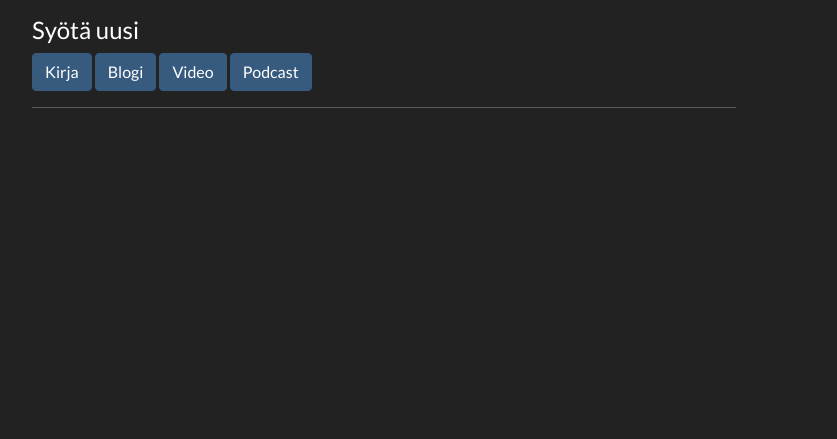
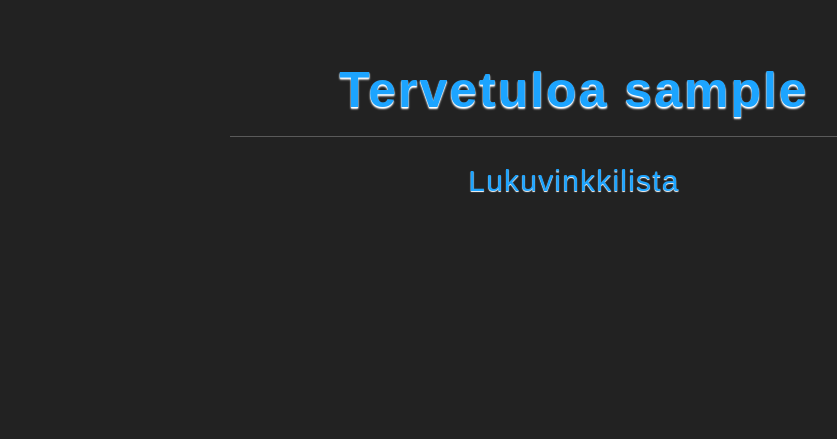
Before and after one commit to nuclearkittens/Lukuvinkkisovellus, a Flask app: page / in a window 1280 px wide. Shown: the part 262-701 px from the top of the page, without its empty margins (82-919 px from the left). Run offline with Flask 2, Linux system fonts and the light colour scheme; the visitor is signed in with stand-in values (Sample User, id 1); some libraries are stand-ins or nearby versions.

Commit message:
Update visual look

```diff
--- a/src/static/styles.css
+++ b/src/static/styles.css
@@ -12,6 +12,30 @@
     border-width: 1px;
 }
 
+h3 {
+    padding-top: 30px;
+    text-align: center;
+    color: rgb(28, 164, 255);
+    font-family: fantasy;
+    font-weight: 600;
+    font-size: 50px;
+    letter-spacing: 0.04em;
+    text-shadow: 0 1px 1px rgba(255, 255, 255, 1),
+                0 2px 2px rgba(255, 255, 255, 1);
+
+}
+
+h4 {
+    padding-top: 10px;
+    text-align: center;
+    color: rgb(28, 164, 255);
+    font-family: fantasy;
+    font-size: 30px;
+    letter-spacing: 0.04em;
+    text-shadow: 0 1px 1px rgba(255, 255, 255, 1);
+
+}
+
 .logo {
     display: block;
     background-color: rgb(28, 164, 255);
@@ -24,3 +48,11 @@
                 0 8px 8px rgba(0,0,0,0.4),
                 0 16px 16px rgba(0,0,0,0.4);
 }
+
+.content {
+    margin-top: 30px;
+    margin-bottom: 150px;
+    margin-left: auto;
+    margin-right: auto;
+    max-width: 45em;
+}
--- a/src/templates/index.html
+++ b/src/templates/index.html
@@ -5,6 +5,7 @@
 {% endblock %}
 
 {% block content %}
+<div class="content">
 
   {% with messages = get_flashed_messages() %}
           {% if messages %}
@@ -18,80 +19,74 @@
       <p>
   <ul>
       {% if session.user_id %}
-    <h4>Syötä uusi</h2>
-    <a class="btn btn-primary" href="/new_book" role="button">Kirja</a>
-    <a class="btn btn-primary" href="/new_blog" role="button">Blogi</a>
-    <a class="btn btn-primary" href="/new_video" role="button">Video</a>
-    <a class="btn btn-primary" href="/new_podcast" role="button">Podcast</a>
+      <h3>Tervetuloa {{ session.username }}</h3>
+      <hr>
+      <h4>Lukuvinkkilista</h4>
 
-    <hr>
-    <ul>
         {% if books is not none %}
           {% for book in books %}
-          <div class="list-group">
+          <div class="list-group" style="padding-top: 5px;">
             <a href="/books/{{ book[0] }}" class="list-group-item list-group-item-action">
-              <div class="d-flex w-100 justify-content-between">
-                <h5 class="mb-1">{{ book[2] }}</h5>
-                <h8 class="mb-1">{{ book[1] }}</h8>
-                <small>{{ book[4] }}</small>
+              <div class="d-flex justify-content-between">
+                <h5 class="mb-1">Otsikko: {{ book[2] }}</h5>
+                <small>Tyyppi: {{ book[4] }}</small>
               </div>
-              <p class="mb-1">{{ book[5] }}</p>
+              <h8 class="mb-1">Kirjoittaja: {{ book[1] }}</h8>
+              <p class="mb-1">Kuvaus: {{ book[5] }}</p>
               <small class="text-muted">ISBN: {{ book[3] }}</small>
-            </a>
-          </div>
-
-        {% endfor %}
-      {% endif %}
-      {% if podcasts is not none %}
-        {% for podcast in podcasts %}
-        <div class="list-group">
-          <a href="/podcasts/{{ podcast[0] }}" class="list-group-item list-group-item-action">
-            <div class="d-flex w-100 justify-content-between">
-              <h5 class="mb-1">{{ podcast[2] }}</h5>
-              <h8 class="mb-1">{{ podcast[1] }}</h8>
-              <small>{{ podcast[4] }}</small>
-            </div>
-            <p class="mb-1">{{ podcast[3] }}</p>
-            <small></small>
             </a>
           </div>
           {% endfor %}
           {% endif %}
-      {% if blogs is not none %}
-        {% for blog in blogs %}
-        <div class="list-group">
-          <a href="/blogs/{{ blog[0] }}" class="list-group-item list-group-item-action">
-            <div class="d-flex w-100 justify-content-between">
-              <h5 class="mb-1">{{ blog[2] }}</h5>
-              <h8 class="mb-1">{{ blog[1] }}</h8>
-              <small>{{ blog[5] }}</small>
+
+        {% if podcasts is not none %}
+          {% for podcast in podcasts %}
+          <div class="list-group" style="padding-top: 5px;">
+            <a href="/podcasts/{{ podcast[0] }}" class="list-group-item list-group-item-action">
+              <div class="d-flex justify-content-between">
+                <h5 class="mb-1">Nimi: {{ podcast[1] }}</h5>
+                <small>Tyyppi: {{ podcast[4] }}</small>
               </div>
-            <p class="mb-1">{{ blog[4] }}</p>
-            <small class="text-muted">{{ blog[3] }}</small>
+              <h8 class="mb-1">Jakso: {{ podcast[2] }}</h8>
+              <p class="mb-1">Kuvaus: {{ podcast[3] }}</p>
             </a>
           </div>
           {% endfor %}
         {% endif %}
-      {% if videos is not none %}
-        {% for video in videos %}
-        <div class="list-group">
-          <a href="/videos/{{ video[0] }}" class="list-group-item list-group-item-action">
-            <div class="d-flex w-100 justify-content-between">
-              <h5 class="mb-1">{{ video[1] }}</h5>
-              <small>{{ video[4] }}</small>
+
+        {% if blogs is not none %}
+          {% for blog in blogs %}
+          <div class="list-group" style="padding-top: 5px;">
+            <a href="/blogs/{{ blog[0] }}" class="list-group-item list-group-item-action">
+              <div class="d-flex justify-content-between">
+                <h5 class="mb-1">Otsikko: {{ blog[2] }}</h5>
+                <small>Tyyppi: {{ blog[5] }}</small>
               </div>
-            <p class="mb-1">{{ video[3] }}</p>
-            <small class="text-muted">{{ video[2] }}</small>
+              <h8 class="mb-1">Kirjoittaja: {{ blog[1] }}</h8>
+              <p class="mb-1">Kuvaus: {{ blog[4] }}</p>
+              <small class="text-muted">URL: {{ blog[3] }}</small>
             </a>
           </div>
           {% endfor %}
         {% endif %}
-    </ul>
 
+        {% if videos is not none %}
+          {% for video in videos %}
+          <div class="list-group" style="padding-top: 5px;">
+            <a href="/videos/{{ video[0] }}" class="list-group-item list-group-item-action">
+              <div class="d-flex justify-content-between">
+                <h5 class="mb-1">Otsikko: {{ video[1] }}</h5>
+                <small>Tyyppi: {{ video[3] }}</small>
+              </div>
+              <p class="mb-1">Kuvaus: {{ video[4] }}</p>
+              <small class="text-muted">URL: {{ video[2] }}</small>
+            </a>
+          </div>
+          {% endfor %}
+        {% endif %}
 
       {% else %}
-
-    Start by logging in!
+      <h3>Start by logging in!</h3>
       <form action="/login" method="POST">
           {{ form.csrf_token }}
           <div class="form-group">
@@ -132,5 +127,5 @@
       {% endif %}
 
   </ul>
-
+</div>
 {% endblock %}
--- a/src/templates/layout.html
+++ b/src/templates/layout.html
@@ -7,11 +7,13 @@
         <link rel="stylesheet" href="/static/bootstrap.min.css">
         <link rel="stylesheet" href="/static/styles.css">
     </head>
+
     <body>
         <div class="header">
             <image class="logo" src="/static/pics/Lukuvinkkisovellus_logo.png" alt="lukuvinkki_logo" width="650" height="80">
             <h6 class="font-italic" style="text-align: center; padding-top: 15px;">Ohjelmistotuotanto, syksy 2021</h6>
         </div>
+
         <div class="header-bottom-margin"></div>
 
         <nav class="navbar navbar-expand-lg navbar-dark bg-primary">
@@ -47,6 +49,7 @@
                         </li>
                         {% endif %}
                     </ul>
+
                     {% if session.user_id %}
                     <ul class="navbar-nav ml-auto">
                         <li class="nav-item">
@@ -58,13 +61,7 @@
             </div>
         </nav>
 
-        <div class="container" >
-            <div class="row">
-              <div class="col-8">
-
         {% block content %}{% endblock %}
-        </div>
-
         <nav class="navbar navbar-expand-sm bg-dark navbar-dark fixed-bottom">
             <div class="container-fluid">
                 <div class="col" style="text-align: center;">
```
Also changed, not shown: src/templates/new_blog.html (+4 -3 lines), src/templates/new_book.html (+4 -3 lines), src/templates/new_podcast.html (+4 -3 lines), src/templates/new_video.html (+4 -3 lines), src/templates/register.html (+4 -6 lines), 2 other files. Lines whose indentation alone changed are shown as unchanged.
